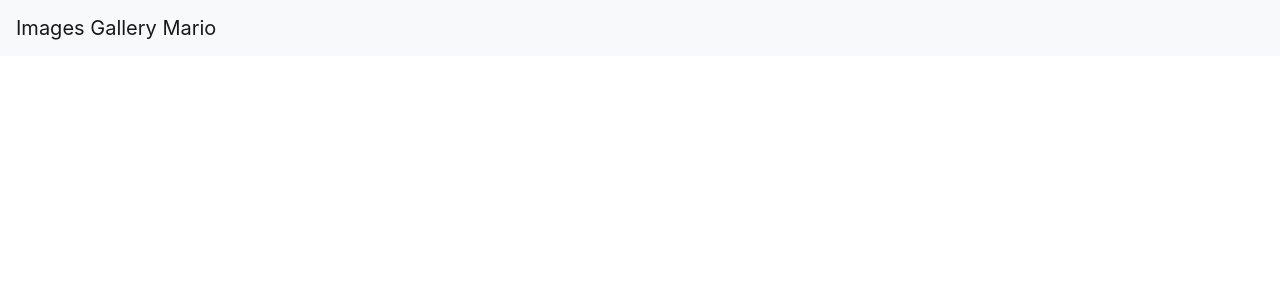
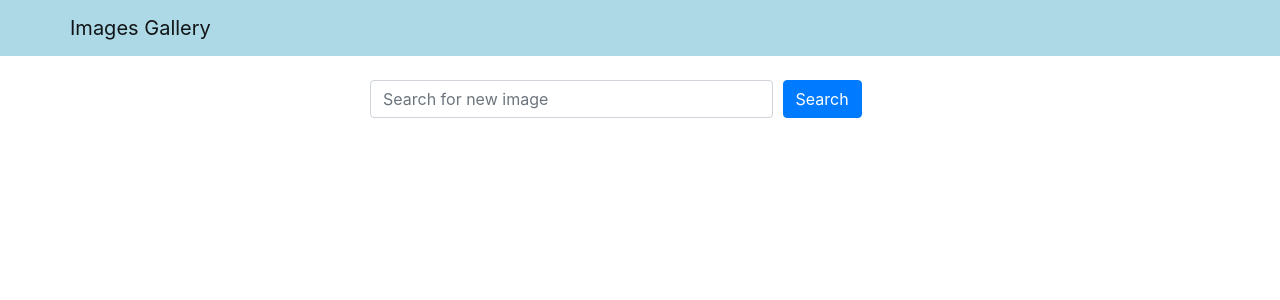
Before and after one commit to hijackgit/images-galery, a React (Create React App) app in the folder frontend/: page / in a window 1280 px wide. Shown: the top 300 px of the page. Built offline with nearby package versions, Linux system fonts and the light colour scheme.

Commit message:
controlled search component

```diff
--- a/frontend/src/App.js
+++ b/frontend/src/App.js
@@ -1,12 +1,25 @@
 import 'bootstrap/dist/css/bootstrap.min.css';
 import Header from './components/Header';
+import Search from './components/Search';
+import { useState } from 'react';
+
 
 function App() {
+  const [word, setWord] = useState('');
+
+  const handleSearchSubmit = (e) => {
+    e.preventDefault();
+    console.log(word);
+  }
+
   return (
     <div className="App">
-      <Header title="Images Gallery Mario" />
+      <Header title="Images Gallery" />
+      <Search word={word} setWord={setWord} handleSubmit = {handleSearchSubmit} />
     </div>
   );
 }
 
+
+
 export default App;
--- a/frontend/src/components/Header.js
+++ b/frontend/src/components/Header.js
@@ -1,12 +1,18 @@
 import React from "react";
-import { Navbar } from 'react-bootstrap';
+import { Navbar, Container } from "react-bootstrap";
+
+const navBarStyle = {
+  backgroundColor: "lightBlue",
+};
 
 const Header = (props) => {
   return (
-    <Navbar bg="light" variant="light">
-      <Navbar.Brand href="/">{props.title}</Navbar.Brand>
+    <Navbar style={navBarStyle} variant="light">
+      <Container>
+        <Navbar.Brand href="/">{props.title}</Navbar.Brand>
+      </Container>
     </Navbar>
-  )
+  );
 };
 
 export default Header;
--- /dev/null
+++ b/frontend/src/components/Search.js
@@ -0,0 +1,31 @@
+import React from "react";
+import { Container, Row, Col, Button, Form } from "react-bootstrap";
+
+
+const Search = ({word, setWord, handleSubmit}) => {
+  return (
+    <Container className="mt-4">
+      <Row className="justify-content-center">
+        <Col xs={12} md={8} lg={6} >
+          <Form onSubmit={handleSubmit}>
+            <Form.Row>
+              <Col xs={9}>
+                <Form.Control
+                  type="text"
+                  value={word}
+                  onChange={(e)=> setWord(e.target.value)}
+                  placeholder="Search for new image"
+                />
+              </Col>
+              <Col>
+                <Button variant="primary" type="submit">Search</Button>
+              </Col>
+            </Form.Row>
+          </Form>
+        </Col>
+      </Row>
+    </Container>
+  );
+};
+
+export default Search;
```
